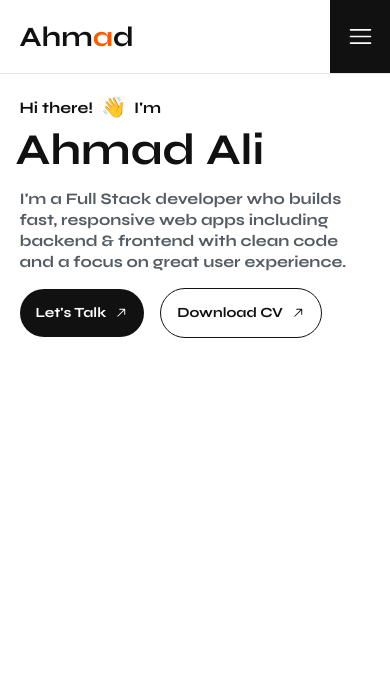
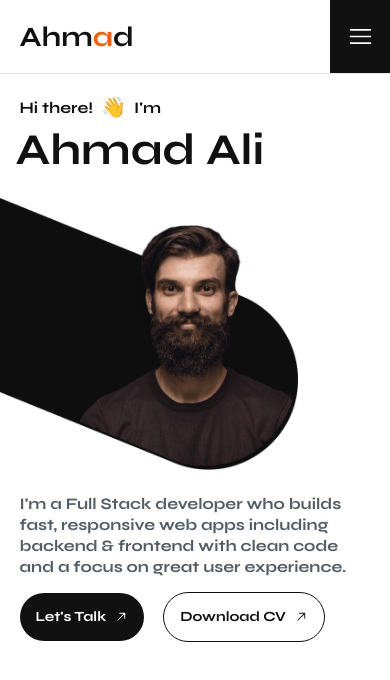
Before and after one commit to ahmad-008/ahmad-portfolio, a React (Vite) app: page / in a window 390 px wide. Shown: the top 680 px of the page. Built offline with nearby package versions, Linux system fonts and the light colour scheme.

Commit message:
Fixed the hero layout with responsive photo and buttons

```diff
--- a/src/components/Hero.jsx
+++ b/src/components/Hero.jsx
@@ -1,10 +1,18 @@
 import { RxArrowTopRight } from "react-icons/rx";
+import profilepic from "../assets/profile-pic.png";
+import profilebg from "../assets/profile-pic-bg.png";
 
 
 function Hero() {
     return (
-        <section id="#home" className="relative overflow-hidden px-[5vw]
-    pt-5 xl:pt-20" >
+
+        <section
+            id="home"
+            className="relative overflow-hidden px-[5vw] pt-5 xl:pt-20
+            pb-16 lg:pb-0 lg:min-h-[700px] xl:min-h-[850px]"
+        >
+
+            <div className="max-w-[1320px] mx-auto" >
 
                 {/* Greeting */}
              <div className="flex items-center gap-2" >
@@ -14,15 +22,25 @@ function Hero() {
              </div>
 
                 {/* Name */}
-            <h1 className="mt-1 md:mt-6 -ml-1 text-[44px] md:text[50px]
+             <h1 className="mt-1 md:mt-6 -ml-1 text-[44px] md:text-[50px]
                   lg:text-[65px] xl:text-[80px] 2xl:text-[92px]
                   font-bold leading-[1.1]" >
                  Ahmad Ali
              </h1>
 
+
+                {/*Photo*/}
+                <div className="relative w-[85%] max-w-[450px] -ml-[5vw] mt-6 lg:absolute lg:left-0
+                lg:ml-0 lg:mt-0 lg:w-[30vw] 2xl:w-[34vw] lg:max-w-[652px]">
+
+                    <img src={profilebg} alt="" className="w-full" />
+                    <img src={profilepic} alt="Ahmad Ali" className="absolute bottom-1 left-[23%] w-[77%]" />
+                </div>
+
                 {/* Intro and Buttons */}
 
-            <div className="md:ml-[33.33%] xl:max-w-[50%]">
+                <div className="mt-6 lg:mt-[30px] lg:ml-[33.33%] lg:max-w-[640px]">
+
                     <p className="my-[15px] sm:mb-[42px] text-base sm:text-xl
                     font-bold leading-[1.3] text-gray-text" >
                         I'm a Full Stack developer who builds fast, responsive web apps
@@ -31,7 +49,7 @@ function Hero() {
 
                     </p>
 
-                <div>
+                    <div className="flex flex-wrap items-center gap-[15px]" >
                         <a
                             href="#contact"
                             className="inline-flex items-center gap-2 py-3.5 px-4
@@ -44,8 +62,9 @@ function Hero() {
 
                         <a
                             href="/Ahmad Ali CV.pdf"
-                        download
-                        className="inline-flex items-center ml-4 gap-2 py-3.5 px-4 sm:py-[17px] sm:px-[35px] rounded-full border border-dark bg-light text-dark hover:bg-dark hover:text-light text-sm sm:text-base font-bold transition duration-300"
+                            className="inline-flex items-center ml-1 gap-2 py-3.5 px-4 sm:py-[17px] sm:px-[35px] rounded-full border
+                            border-dark bg-light text-dark hover:bg-dark hover:text-light text-sm sm:text-base font-bold
+                            transition duration-300"
                         >
                             Download CV <RxArrowTopRight />
                         </a>
@@ -59,8 +78,26 @@ function Hero() {
                 </div>
 
 
+
+
+
+
+
+         </div>
+
+
+
+
+
+
+
+
+
+
+
+
+
         </section>
-
 
 
     );
```
Also changed, not shown: src/assets/profile-pic-bg.png (added), src/assets/profile-pic.png (added). Lines whose indentation alone changed are shown as unchanged.
